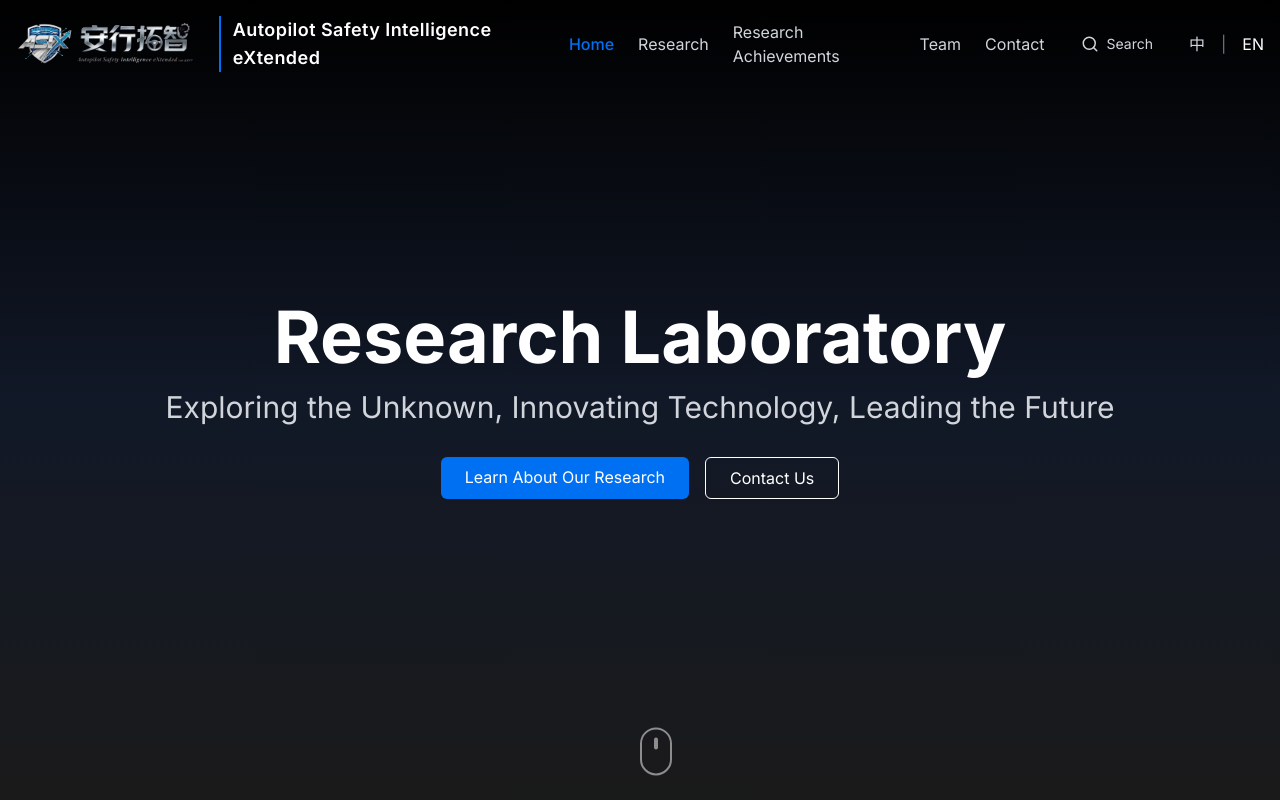
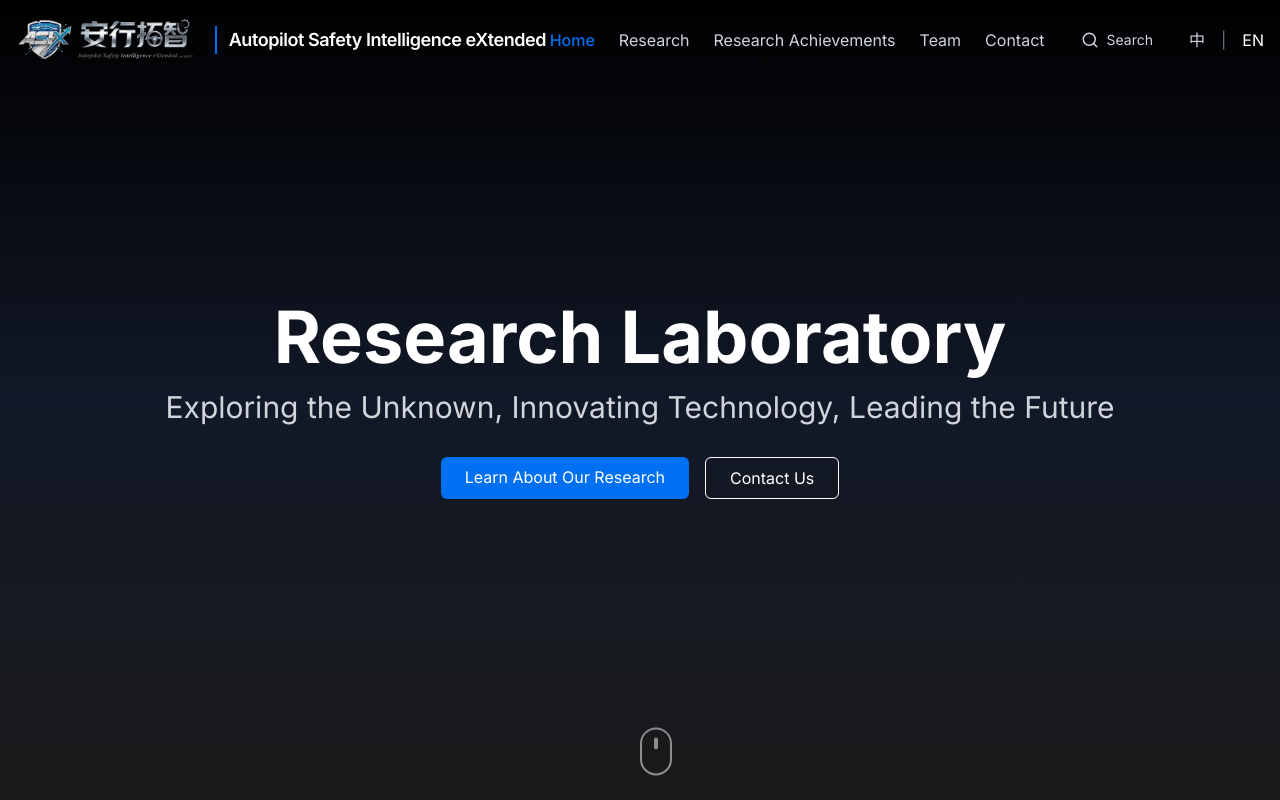
Before and after one commit to zs077/lab-website, a Next.js app: page / in a window 1280 px wide. Shown: the top 800 px of the page. Built offline with nearby package versions, Linux system fonts and the light colour scheme.

Commit message:
优化手机端导航栏Logo与英文显示

```diff
--- a/src/components/Navbar.tsx
+++ b/src/components/Navbar.tsx
@@ -52,17 +52,17 @@ export default function Navbar() {
       }`}
     >
       <div className="container mx-auto px-4 flex justify-between items-center">
-        <Link href="/" className="flex items-center space-x-4">
+        <Link href="/" className="flex items-center space-x-2 sm:space-x-3">
           <Image
             src="/images/logono.png"
             alt="Lab Logo"
             width={180}
             height={60}
-            className="h-12 w-auto"
+            className="h-9 sm:h-11 lg:h-12 w-auto"
             priority
           />
-          <div className="block border-l-2 border-primary pl-2 sm:pl-3 max-w-[160px] sm:max-w-[220px] lg:max-w-none">
-            <span className="text-white text-[10px] sm:text-xs lg:text-lg font-semibold tracking-wide leading-tight break-words">
+          <div className="block border-l-2 border-primary pl-2 sm:pl-3 max-w-[220px] sm:max-w-[320px] lg:max-w-none">
+            <span className="text-white text-[9px] sm:text-[11px] lg:text-lg font-semibold tracking-tight whitespace-nowrap leading-none">
               Autopilot Safety Intelligence eXtended
             </span>
           </div>
```
